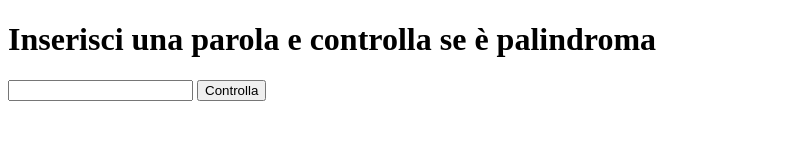
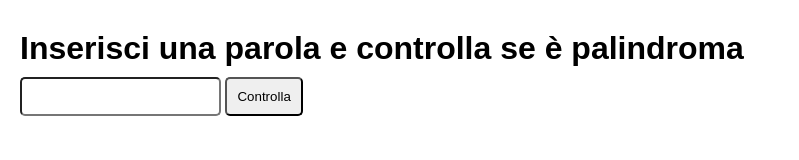
Before and after one commit to DANC0D3R/js-paliedispari, a plain HTML site: page Palindroma/index.html in a window 1280 px wide. Shown: the whole page, without its empty margins (0-799 px from the left). Drawn offline with Linux system fonts and the light colour scheme.

Commit message:
Aggiunto stile

```diff
--- /dev/null
+++ b/Palindroma/css/style.css
@@ -0,0 +1,24 @@
+/* RESET */
+*{
+    margin: 0;
+    padding: 0;
+    box-sizing: border-box;
+}
+
+/* REGOLE GENERALI */
+body{
+    font-family: sans-serif;
+}
+
+main{
+    padding: 20px;
+}
+
+h1, h2{
+    margin: 10px 0;
+}
+
+input, button{
+    padding: 10px;
+    border-radius: 5px;
+}
--- a/Palindroma/index.html
+++ b/Palindroma/index.html
@@ -6,6 +6,8 @@
         <meta name="viewport" content="width=device-width, initial-scale=1.0">
         <meta name="author" content="Daniele Minieri">
 
+        <!-- Stile -->
+        <link rel="stylesheet" href="css/style.css">
         <title>Palindroma</title>
     </head>
     <body>
```
